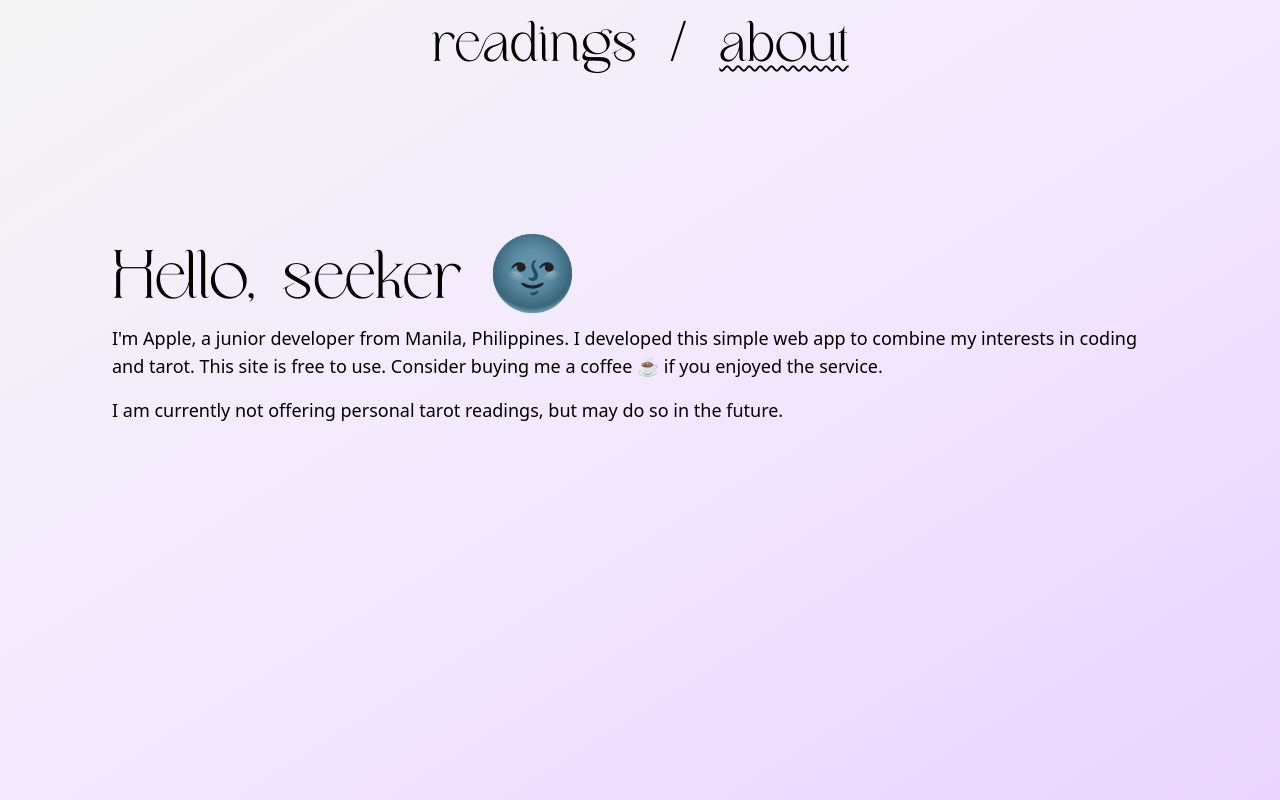
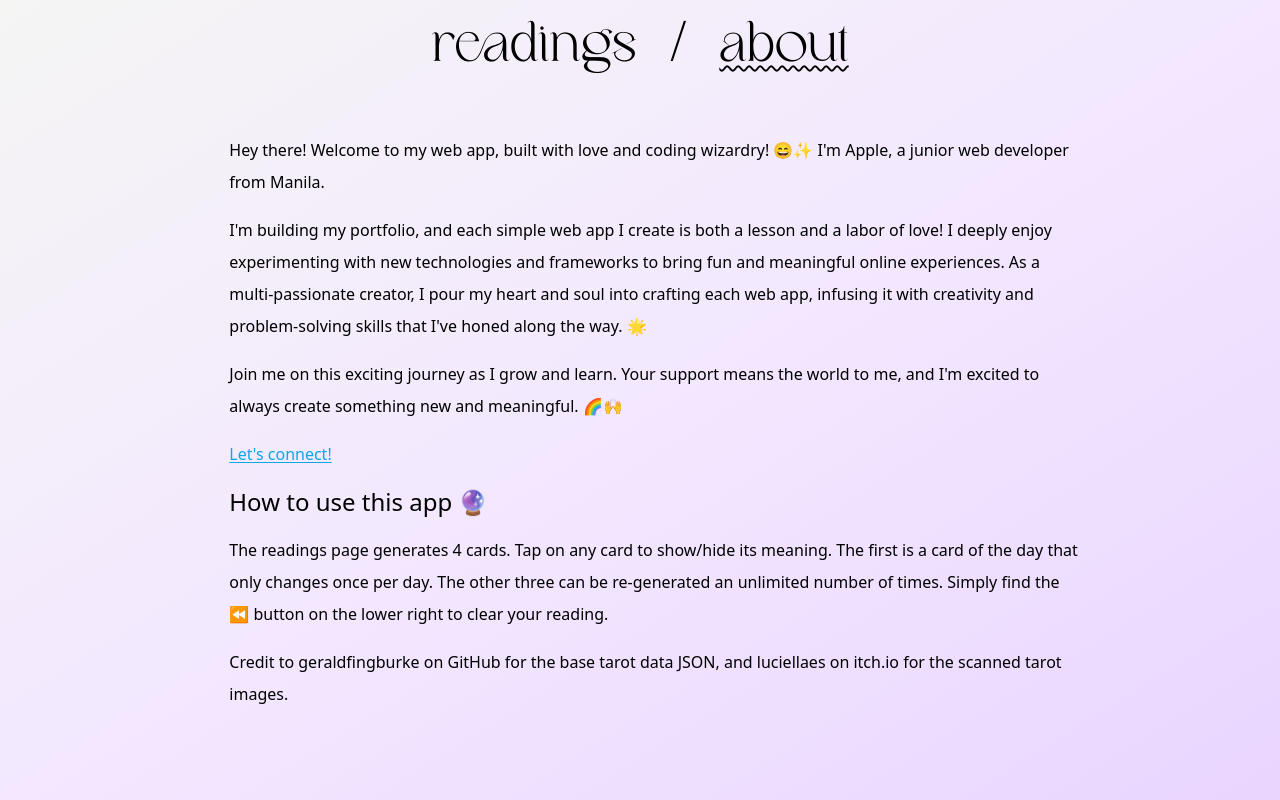
Before and after one commit to missmansanas/tarot-reading, a React (Create React App) app: page /tarot-reading/about in a window 1280 px wide. Built offline with nearby package versions, Linux system fonts and the light colour scheme.

Commit message:
Update: About Page

```diff
--- a/src/components/About.js
+++ b/src/components/About.js
@@ -1,80 +1,31 @@
 import React from 'react';
-import { motion, useScroll } from "framer-motion";
 
 function About() {
-  const text = [
-    {"type": "h2", "content": "Hello, seeker 🌚"},
-    {"type": "p", "content": `I'm Apple, a junior developer from Manila, Philippines. I developed this simple web app to combine my interests in coding and tarot. This site is free to use. Consider buying me a coffee ☕ if you enjoyed the service.`},
-    {"type": "p", "content": `I am currently not offering personal tarot readings, but may do so in the future.`},
-    {"type": "h2", "content": "How to use this app 🔮"},
-    {"type": "p", "content": `The readings page generates 4 cards. Tap on any card to show/hide its meaning. The first is a card of the day that only changes once per day. The other three can be re-generated an unlimited number of times. Simply find the ⏪ button on the lower right to clear your reading.`},
-    {"type": "p", "content": `Credit to geraldfingburke on GitHub for the base tarot data JSON, and luciellaes on itch.io for the scanned tarot images.`},
-
-  ]
-
-  const textAnimation = {
-    hidden: {
-      opacity: 0,
-      transition: {
-        when: "afterChildren"
-      }
-    },
-    visible: {
-      opacity: 1,
-      transition: {
-        when: "beforeChildren",
-        delay: 0,
-        staggerChildren: 2,
-      }
-    }
-  }
-  const letterAnimation = {
-    hidden : {
-      opacity: 0,
-    },
-    visible: {
-      opacity: 1,
-      transition: {
-        duration: 1
-      }
-    }
-  }
-
   return (
-      <div className="shrink w-full place-content-center h-full p-8 lg:px-28">
-      <motion.div layout
-        variants={textAnimation}
-        initial='hidden'
-        animate='visible'
-      >
-        {text.map((section, index) => {
-          if (section.type === "h2") {
-            return (
-              <motion.h2 layout
-                className='displayfont text-5xl md:text-7xl mt-8'
-                custom={index}
-                variants={letterAnimation}
-                key={`${section} = ${index}`}
-              >
-                {section.content}
-              </motion.h2>
-            )
-          } else {
-            return(
-              <motion.p layout
-                  className='text-lg py-2'
-                  custom={index}
-                  variants={letterAnimation}
-                  key={`${section} = ${index}`}
-                >
-                  {section.content}
-                </motion.p>
-            )}
-        })}
-      </motion.div>
-
-
-      </div>
+    <div className='flex flex-col h-full justify-center w-2/3 leading-8 ml-8 gap-4 pb-12'>
+      <p>
+        Hey there! Welcome to my web app, built with love and coding wizardry! 😄✨ I'm Apple, a junior web developer from Manila.
+      </p>
+      <p>
+        I'm building my portfolio, and each simple web app I create is both a lesson and a labor of love! I deeply enjoy experimenting with new technologies and frameworks to bring fun and meaningful online experiences. As a multi-passionate creator, I pour my heart and soul into crafting each web app, infusing it with creativity and problem-solving skills that I've honed along the way. 🌟
+      </p>
+      <p>
+        Join me on this exciting journey as I grow and learn. Your support means the world to me, and I'm excited to always create something new and meaningful. 🌈🙌
+      </p>
+      <a
+        href='http://missmansanas.com/' rel='noreferrer' target='_blank'
+        className='text-sky-500 underline underline-offset-2'
+        >
+        Let's connect!
+      </a>
+      <h2 className='text-2xl'>How to use this app 🔮</h2>
+      <p>
+        The readings page generates 4 cards. Tap on any card to show/hide its meaning. The first is a card of the day that only changes once per day. The other three can be re-generated an unlimited number of times. Simply find the ⏪ button on the lower right to clear your reading.
+      </p>
+      <p>
+        Credit to geraldfingburke on GitHub for the base tarot data JSON, and luciellaes on itch.io for the scanned tarot images.
+      </p>
+    </div>
   );
 }
 
```
